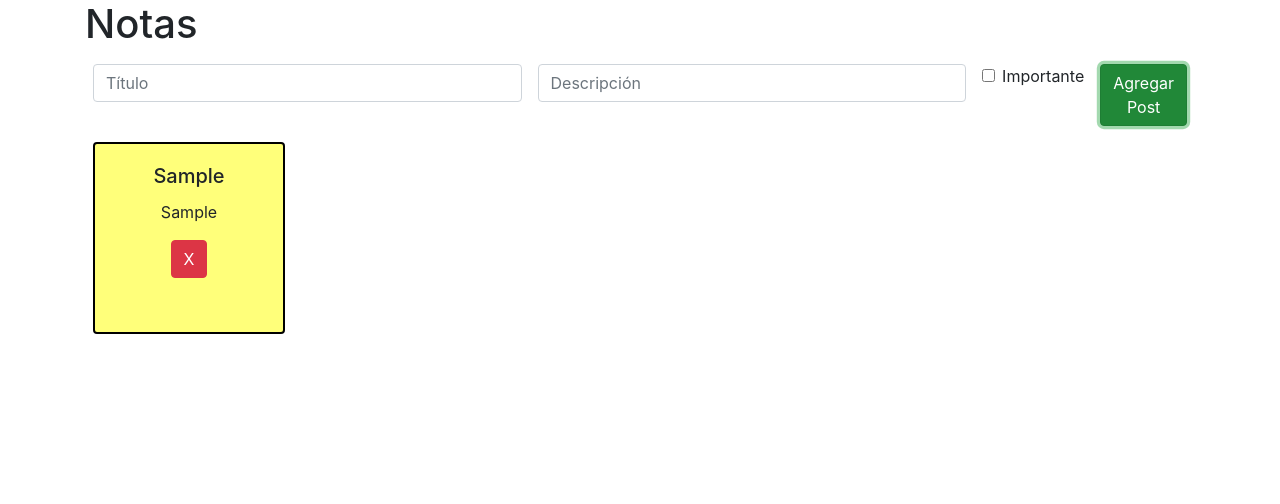
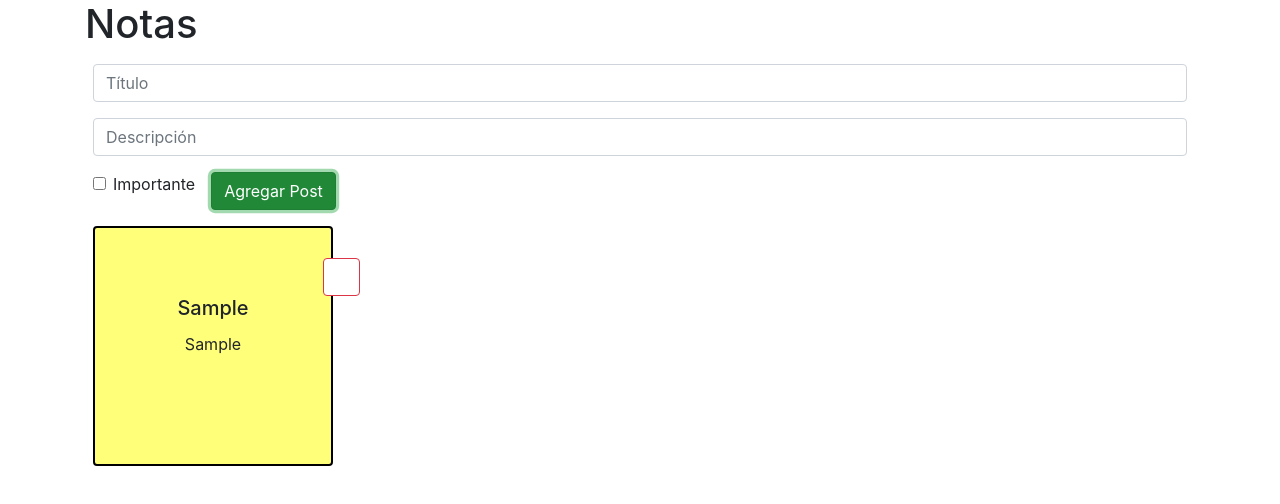
Before and after one commit to BrySayan/Posts, a React (Create React App) app in the folder acumulativa/: page / in a window 1280 px wide. Both pictures are taken after typing "Sample", "Sample" into the empty fields and a click on the button "Agregar Post". Shown: the top 504 px of the page. Built offline with nearby package versions, Linux system fonts and the light colour scheme; a small style sheet from the web is missing.

Commit message:
Commit 5

```diff
--- a/acumulativa/src/components/Post.jsx
+++ b/acumulativa/src/components/Post.jsx
@@ -7,21 +7,20 @@ export function Post({ post, eliminarPost }) {
         <div id="post" className="card m-2"
             style={{
                 margin: '10px',
-                width: '12rem',
-                height: '12rem',
+                width: '15rem',
+                height: '15rem',
                 border: '2px solid black' ,
                 backgroundColor: importante ? '#ee3a1f' : '#ffff7a'
             }}
         >
             <div className="card-body" style={{textAlign:'center'}}>
+                <button className="btn btn-danger" onClick={() => eliminarPost(id)}
+                        style={{textDecorationColor:'black',
+                            backgroundColor:'white',
+                            justifyContent:'flex-end',
+                            marginLeft:'13rem', marginTop:'10px'}}>X</button>
                 <h5 className="card-title">{title}</h5>
                 <p className="card-text">{description}</p>
-                <button
-                    className="btn btn-danger"
-                    onClick={() => eliminarPost(id)}
-                >
-                    X
-                </button>
             </div>
         </div>
     );
--- a/acumulativa/src/components/Posts.jsx
+++ b/acumulativa/src/components/Posts.jsx
@@ -44,19 +44,19 @@ export function Posts() {
     return (
         <div className="container">
             <h1>Notas</h1>
-            <div className="d-flex">
+            <div style={{display:'flex', flexWrap:'wrap'}} className="d-flex">
                 <input ref={tituloRef} className="form-control m-2" type="text" placeholder="Título" style={{marginRight:'10px'}} />
                 <input ref={descripcionRef} className="form-control m-2" type="text" placeholder="Descripción" />
                 <div className="form-check m-2">
                     <input ref={importanteRef} className="form-check-input" type="checkbox" id="importante" />
                     <label className="form-check-label" htmlFor="importante">Importante</label>
                 </div>
-                <button className="btn btn-success m-2" onClick={añadirPost}>Agregar Post</button>
+                <button style={{marginLeft:'10px'}} className="btn btn-success m-2" onClick={añadirPost}>Agregar Post</button>
             </div>
             <div className="alert alert-danger mt-2" role="alert" hidden={!mensaje}>
                 {mensaje}
             </div>
-            <div className="d-flex flex-wrap">
+            <div style={{display:'flex', flexWrap:'wrap', display: 'grid', gridTemplateColumns: 'repeat(4, 1fr)'}} className="d-flex flex-wrap">
                 {listaPost.map(postItem => (
                     <Post
                         post={postItem}
```
